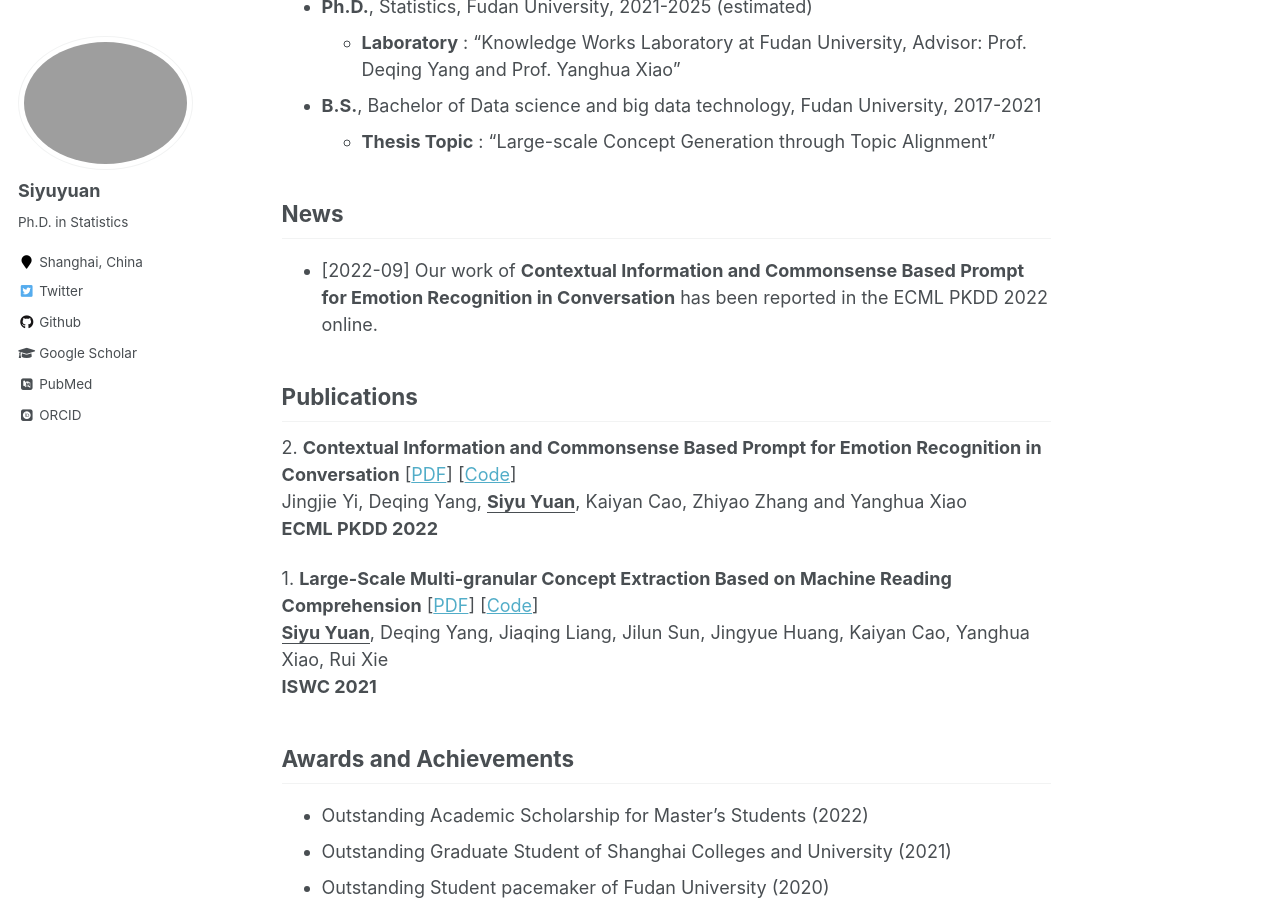
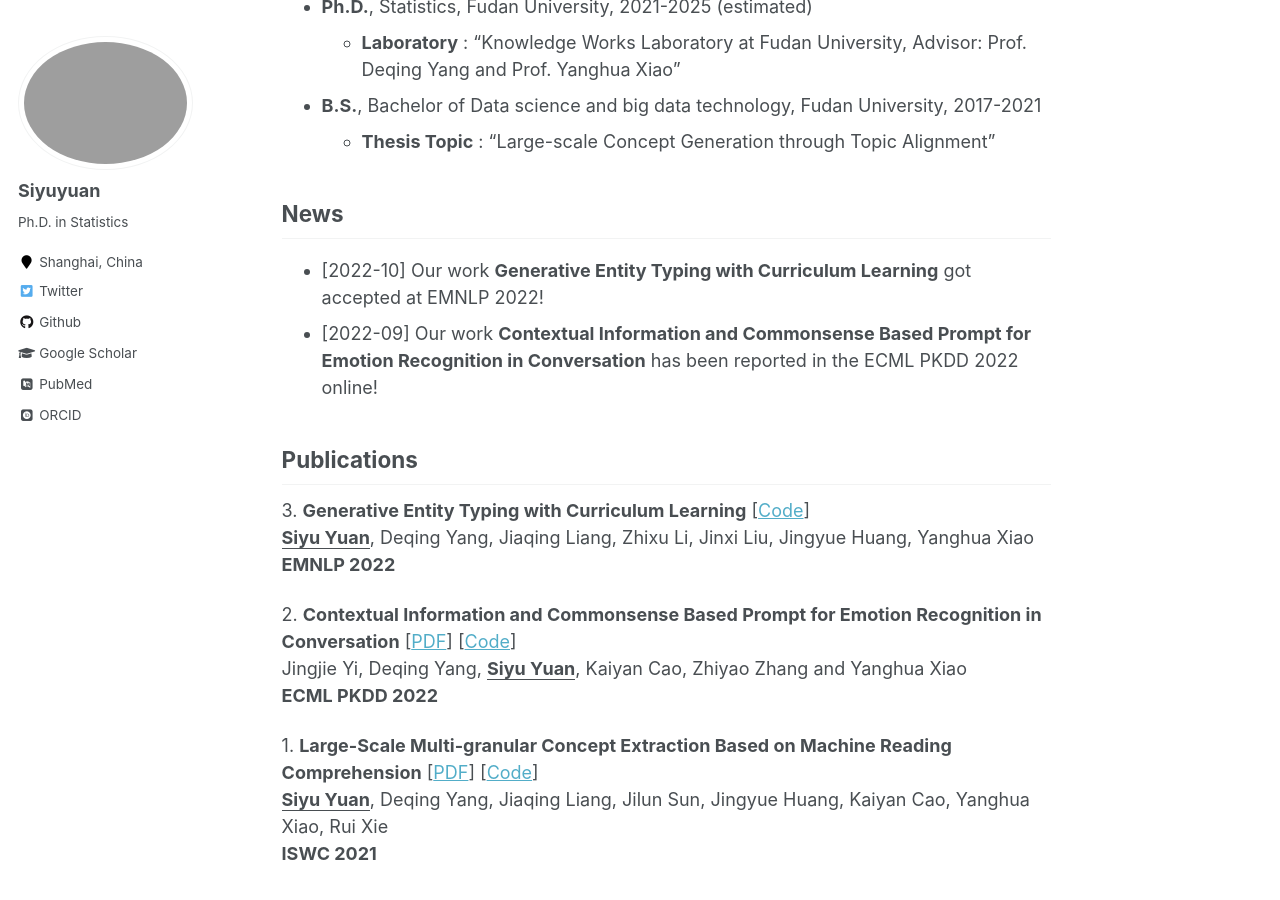
Before and after one commit to siyuyuan/siyuyuan.github.io, a Jekyll site: the page built from _pages/about.md, in a window 1280 px wide and 900 px high, scrolled down 428 px. Built offline with Jekyll 4.4.1, drawn with Linux system fonts in a browser that asks for light colours; some web fonts are replaced.

Commit message:
Update about.md

```diff
--- a/_pages/about.md
+++ b/_pages/about.md
@@ -21,9 +21,12 @@ Manling Li is a second-year Ph.D. studentat the School of Data Science in Fudan
     - **Thesis Topic** : "Large-scale Concept Generation through Topic Alignment"
 
 ## News
-* [2022-09] Our work of **Contextual Information and Commonsense Based Prompt for Emotion Recognition in Conversation** has been reported in the ECML PKDD 2022 online.
+* [2022-10] Our work **Generative Entity Typing with Curriculum Learning**  got accepted at EMNLP 2022!
+* [2022-09] Our work **Contextual Information and Commonsense Based Prompt for Emotion Recognition in Conversation** has been reported in the ECML PKDD 2022 online!
 
 ## Publications
+
+3\. **Generative Entity Typing with Curriculum Learning** [<a href='https://github.com/siyuyuan/GET'>Code</a>] <br> <ins>**Siyu Yuan**</ins>, Deqing Yang, Jiaqing Liang, Zhixu Li, Jinxi Liu, Jingyue Huang, Yanghua Xiao<br>  **EMNLP 2022** <br>
 
 2\. **Contextual Information and Commonsense Based Prompt for Emotion Recognition in Conversation** [<a href='https://arxiv.org/abs/2207.13254'>PDF</a>] [<a href='https://github.com/DeqingYang/CISPER'>Code</a>] <br> Jingjie Yi, Deqing Yang, <ins>**Siyu Yuan**</ins>, Kaiyan Cao, Zhiyao Zhang and Yanghua Xiao <br>  **ECML PKDD 2022** <br>
 
```
